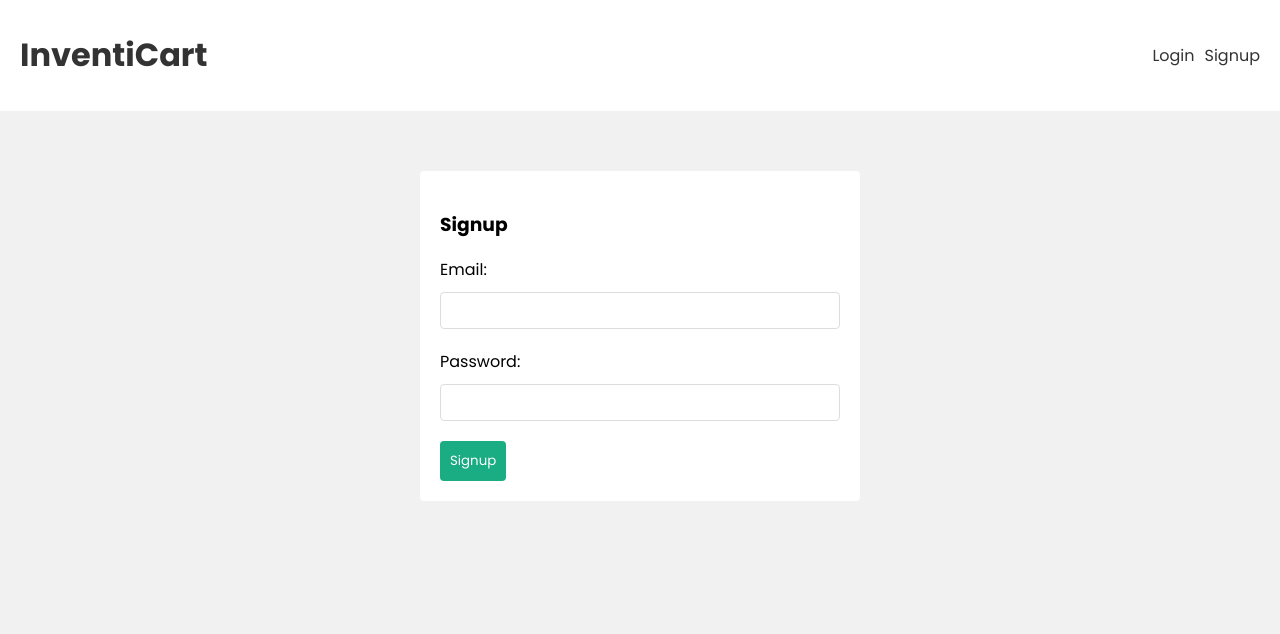
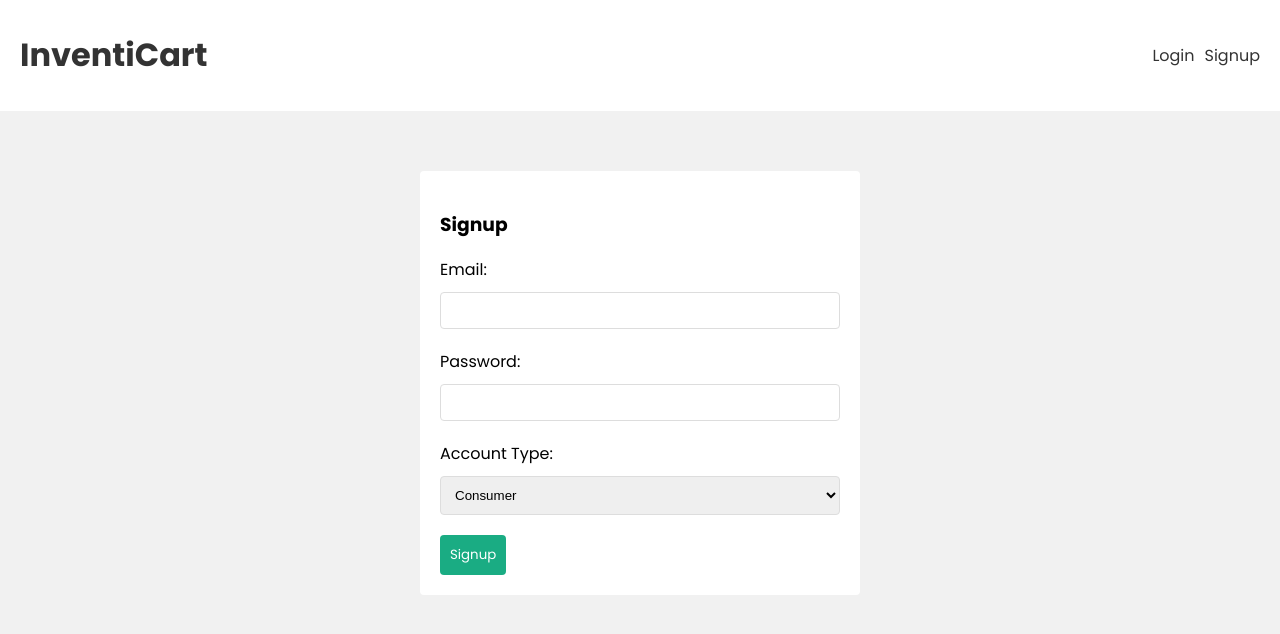
Before and after one commit to Hrishi1084/InventiCart, a React (Create React App) app in the folder frontend/: page /signup in a window 1280 px wide. Shown: the top 634 px of the page. Built offline with nearby package versions, Linux system fonts and the light colour scheme.

Commit message:
Account type added

```diff
--- a/frontend/src/App.js
+++ b/frontend/src/App.js
@@ -1,5 +1,6 @@
 import { BrowserRouter, Routes, Route, Navigate } from 'react-router-dom'
 import Dashboard from './pages/Dashboard'
+import Home from './pages/Home'
 import Navbar from './components/Navbar'
 import Login from './pages/Login'
 import Signup from './pages/Signup'
@@ -15,7 +16,13 @@ function App() {
           <Routes>
             <Route
               path="/"
-              element={user ? <Dashboard /> : <Navigate to="/login" />}
+              element={
+                user ? (
+                  user.accountType === 'Merchant' ? <Dashboard /> : <Home />
+                ) : (
+                  <Navigate to="/login" />
+                )
+              }
             />
             <Route
               path="/login"
--- a/frontend/src/hooks/useSignup.js
+++ b/frontend/src/hooks/useSignup.js
@@ -5,14 +5,14 @@ export const useSignup = () => {
     const [error, setError] = useState(null)
     const [isLoading, setIsLoading] = useState(null)
     const { dispatch } = useAuthContext()
-    const signup = async (email, password) => {
+    const signup = async (email, password, accountType) => {
         setIsLoading(true)
         setError(null)
 
         const response = await fetch('/api/user/signup', {
             method: 'POST',
             headers: { 'Content-Type': 'application/json' },
-            body: JSON.stringify({ email, password })
+            body: JSON.stringify({ email, password, accountType })
         })
         const json = await response.json()
         if (!response.ok) {
--- a/frontend/src/index.css
+++ b/frontend/src/index.css
@@ -74,11 +74,12 @@ header a {
 }
 
 label,
-input {
+input,
+select {
   display: block;
 }
 
-input {
+input, select {
   padding: 10px;
   margin-top: 10px;
   margin-bottom: 20px;
--- /dev/null
+++ b/frontend/src/pages/Home.js
@@ -0,0 +1,9 @@
+const Home = () => {
+    return (
+        <div>
+            <h1>Home</h1>
+        </div>
+    )
+}
+
+export default Home
--- a/frontend/src/pages/Signup.js
+++ b/frontend/src/pages/Signup.js
@@ -4,10 +4,11 @@ import { useSignup } from '../hooks/useSignup'
 const Signup = () => {
     const [email, setEmail] = useState('')
     const [password, setPassword] = useState('')
+    const [accountType, setAccountType]= useState('Consumer')
     const { signup, isLoading, error } = useSignup()
     const handleSubmit = async (e) => {
         e.preventDefault()
-        await signup(email, password)
+        await signup(email, password, accountType)
     }
     return (
         <form className='signup' onSubmit={handleSubmit}>
@@ -24,6 +25,11 @@ const Signup = () => {
                 onChange={(e) => setPassword(e.target.value)}
                 value={password}
             />
+            <label>Account Type: </label>
+            <select value={accountType} onChange={(e) => setAccountType(e.target.value)}>
+                <option value="Merchant">Merchant</option>
+                <option value="Consumer">Consumer</option>
+            </select>
             <button disabled={isLoading}>Signup</button>
             {error && <div className="error">{error}</div>}
         </form>
```
Also changed, not shown: 2 other files (tests, documents, lock files or other folders).
